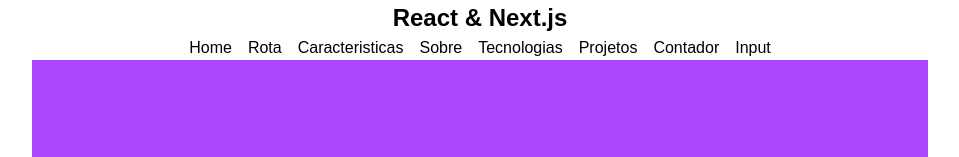
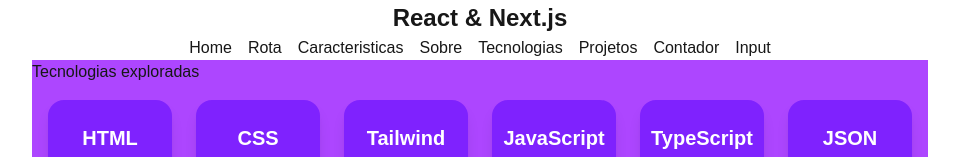
Before and after one commit to guilhermeoliveira3/guilherme.oliveira-next, a Next.js app: page /tecnologiasCard in a window 1280 px wide. Before the commit this address had no page. Shown: the top 157 px of the page, without its empty margins (160-1119 px from the left). Built offline with nearby package versions, Linux system fonts and the light colour scheme.

Commit message:
reestrutura do projeto :)

```diff
--- a/app/layout.tsx
+++ b/app/layout.tsx
@@ -2,7 +2,7 @@
 import { Geist, Geist_Mono } from "next/font/google";
 import "./globals.css";
 import Link from "next/link";
-import Relogio from "./componentes/relogio/page";
+import Relogio from "../componentes/relogio/page";
 
 
 const geistSans = Geist({
@@ -37,10 +37,10 @@
             <Link href="/route" className="p-2">Rota</Link>
             <Link href="/caracteristicas" className="p-2">Caracteristicas</Link>
             <Link href="/sobre" className="p-2">Sobre</Link>
-            <Link href="/componentes/tecnologiasCard" className="p-2">Tecnologias</Link>
+            <Link href="/tecnologiasCard" className="p-2">Tecnologias</Link>
             <Link href="/Projetos" className="p-2">Projetos</Link>
-            <Link href="/componentes/contador" className="p-2">Contador</Link>
-            <Link href="/componentes/input" className="p-2">Input</Link>
+            <Link href="/contador" className="p-2">Contador</Link>
+            <Link href="/input" className="p-2">Input</Link>
 
           </nav>
         </header>
--- a/app/page.tsx
+++ b/app/page.tsx
@@ -1,4 +1,4 @@
-import Componente1 from '@/app/componentes/componente-test/componente1'
+import Componente1 from '@/componentes/componente-test/componente1'
 
 export default function page() {
 
--- a/app/componentes/tecnologiasCard/page.tsx
+++ b/app/tecnologiasCard/page.tsx
@@ -1,5 +1,5 @@
 import React from 'react'
-import TecnologiasCard from '@/app/componentes/tecnologiasCard/component'
+import TecnologiasCard from '@/app/tecnologiasCard/component'
 
 export default function page() {
     return (
--- /dev/null
+++ b/models/produto.ts
@@ -0,0 +1,12 @@
+export interface Produto {
+    id: number,
+    title: string,
+    price:  number,
+    description: string,
+    category: string,
+    image: string,
+    rating: {
+        rate: number,
+        count: number
+    }
+}
```
Also changed, not shown: app/contador/page.tsx (renamed from app/componentes/contador/page.tsx), app/input/page.tsx (renamed from app/componentes/input/page.tsx), app/tecnologiasCard/component.tsx (renamed from app/componentes/tecnologiasCard/component.tsx), app/tecnologiasCard/contadorPersonalizado.tsx (renamed from app/componentes/tecnologiasCard/contadorPersonalizado.tsx), componentes/componente-test/componente1.tsx (renamed from app/componentes/componente-test/componente1.tsx), componentes/relogio/page.tsx (renamed from app/componentes/relogio/page.tsx).
